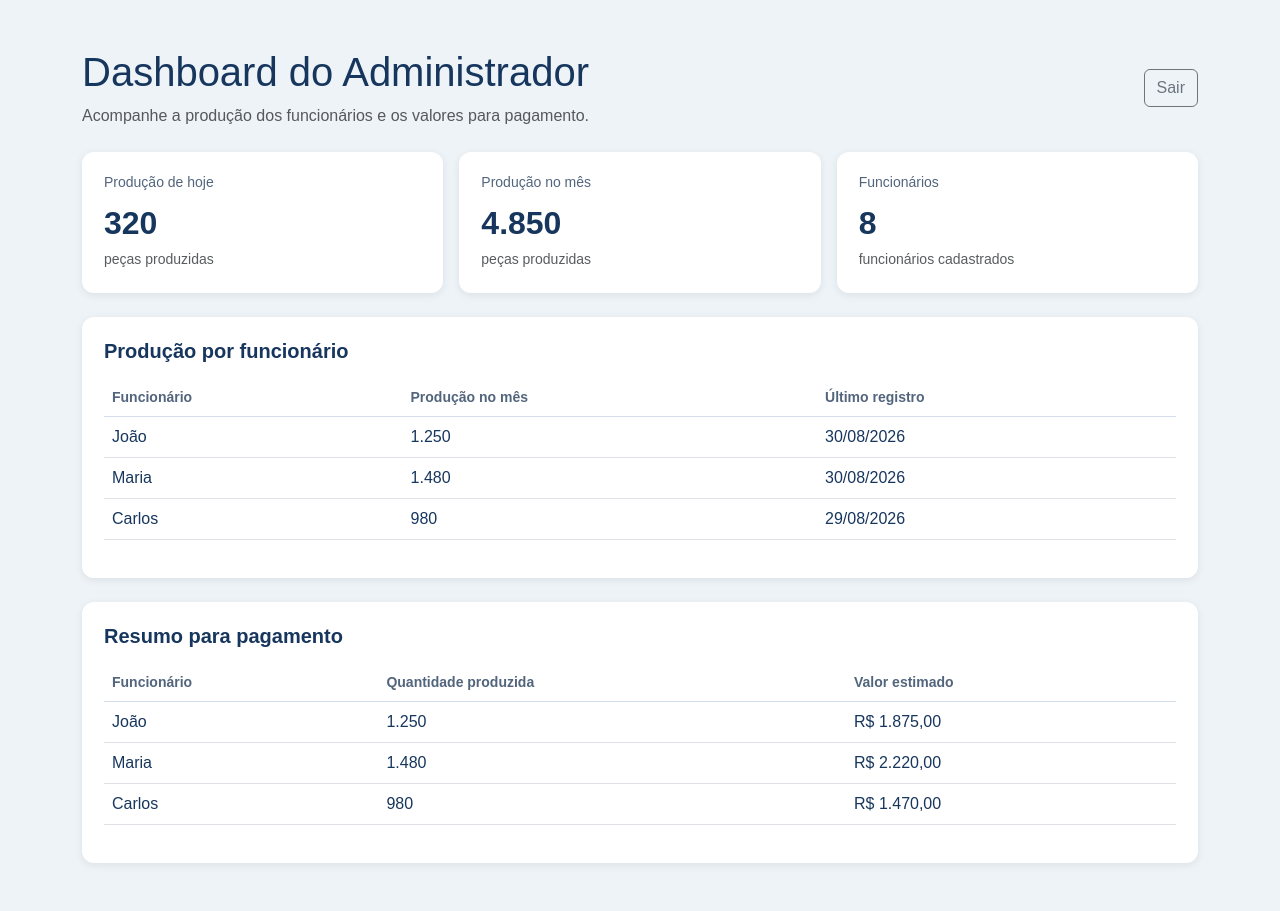
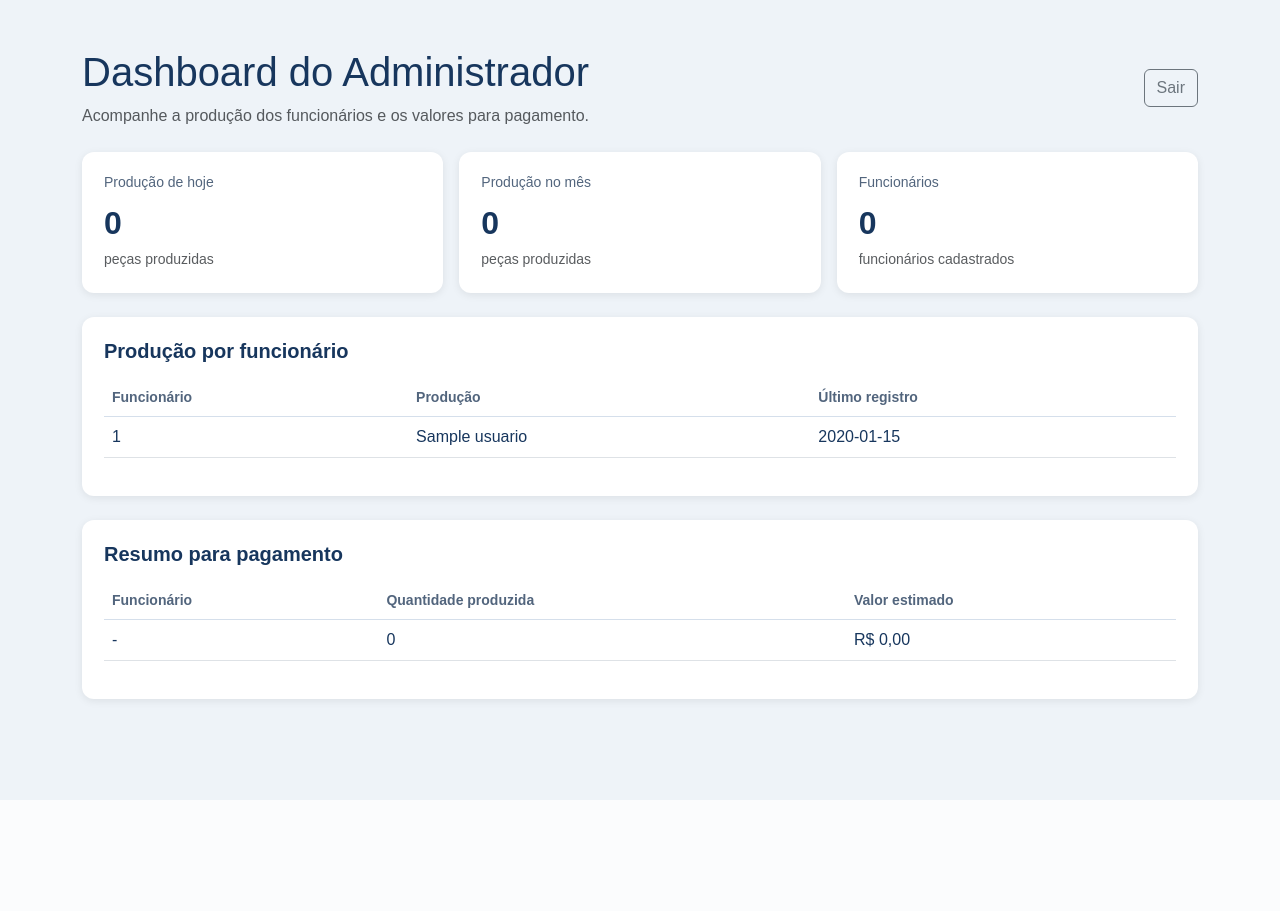
Before and after one commit to grupo7univesp-svg/PI-UNIVESP-02-26, a Flask app: page /dashboard-adm in a window 1280 px wide. After the commit the page ends 800 px from the top, so only its background shows below. Run offline with Flask 3, Linux system fonts and the light colour scheme; a database or web service that is not in the repository returns one stand-in record (values such as "Sample title"); data that the repository does not hold is empty; parts of the project's set-up code (start-up, migrations or seed data) failed here and were passed over; some libraries are stand-ins or nearby versions.

Commit message:
Estruturação de login e dashboard - 30.08 II

```diff
--- a/main.py
+++ b/main.py
@@ -46,7 +46,105 @@ def entrar():
 
 @app.route("/dashboard-adm")
 def dashboard_adm():
-    return render_template("dashboard_adm.html")
+
+    conn = get_connection()
+
+    if conn is None:
+        return "Não foi possível conectar ao banco.", 500
+
+    try:
+        cursor = conn.cursor()
+
+
+        # PRODUÇÃO TOTAL DE HOJE
+
+        cursor.execute(
+            """
+            SELECT COALESCE(SUM(quantidade), 0)
+            FROM producoes
+            WHERE data_producao = CURRENT_DATE
+            """
+        )
+
+        producao_hoje = cursor.fetchone()[0]
+
+
+        # PRODUÇÃO TOTAL DO MÊS
+
+        cursor.execute(
+            """
+            SELECT COALESCE(SUM(quantidade), 0)
+            FROM producoes
+            WHERE DATE_TRUNC('month', data_producao) =
+                  DATE_TRUNC('month', CURRENT_DATE)
+            """
+        )
+
+        producao_mes = cursor.fetchone()[0]
+
+
+        # FUNCIONÁRIOS ATIVOS
+
+        cursor.execute(
+            """
+            SELECT COUNT(*)
+            FROM usuarios
+            WHERE ativo = TRUE
+            """
+        )
+
+        funcionarios_ativos = cursor.fetchone()[0]
+
+
+        # PRODUÇÃO POR FUNCIONÁRIO
+
+        cursor.execute(
+            """
+            SELECT
+                usuarios.nome,
+                COALESCE(SUM(producoes.quantidade), 0),
+                MAX(producoes.data_producao)
+
+            FROM usuarios
+
+            LEFT JOIN producoes
+                ON usuarios.id = producoes.usuario_id
+
+            WHERE usuarios.ativo = TRUE
+
+            GROUP BY
+                usuarios.id,
+                usuarios.nome
+
+            ORDER BY
+                usuarios.nome
+            """
+        )
+
+        producao_funcionarios = cursor.fetchall()
+
+
+        return render_template(
+            "dashboard_adm.html",
+            producao_hoje=producao_hoje,
+            producao_mes=producao_mes,
+            funcionarios_ativos=funcionarios_ativos,
+            producao_funcionarios=producao_funcionarios
+        )
+
+
+    except Exception as erro:
+
+        print("Erro ao carregar Dashboard ADM:")
+        print(repr(erro))
+
+        return "Erro ao carregar Dashboard ADM.", 500
+
+
+    finally:
+
+        cursor.close()
+        conn.close()
 
 @app.route("/inicio")
 def inicio_funcionario():
--- a/templates/dashboard_adm.html
+++ b/templates/dashboard_adm.html
@@ -7,10 +7,8 @@
 
     <title>Dashboard ADM</title>
 
-    <!-- Bootstrap -->
     <link href="https://cdn.jsdelivr.net/npm/bootstrap@5.3.2/dist/css/bootstrap.min.css" rel="stylesheet">
 
-    <!-- CSS personalizado -->
     <link rel="stylesheet" href="{{ url_for('static', filename='css/dashboard_adm.css') }}">
 </head>
 
@@ -23,17 +21,12 @@
         <div class="d-flex justify-content-between align-items-center mb-4">
 
             <div>
-
-                <h1>
-                    Dashboard do Administrador
-                </h1>
+                <h1>Dashboard do Administrador</h1>
 
                 <p class="text-muted mb-0">
                     Acompanhe a produção dos funcionários e os valores para pagamento.
                 </p>
-
             </div>
-
 
             <a href="{{ url_for('login') }}" class="btn btn-outline-secondary">
                 Sair
@@ -47,9 +40,7 @@
         <div class="row g-3">
 
             <div class="col-md-4">
-
                 <div class="card dashboard-card">
-
                     <div class="card-body">
 
                         <h2 class="h6">
@@ -57,7 +48,7 @@
                         </h2>
 
                         <p class="dashboard-number">
-                            320
+                            {{ producao_hoje }}
                         </p>
 
                         <small class="text-muted">
@@ -65,16 +56,12 @@
                         </small>
 
                     </div>
-
                 </div>
-
             </div>
 
 
             <div class="col-md-4">
-
                 <div class="card dashboard-card">
-
                     <div class="card-body">
 
                         <h2 class="h6">
@@ -82,7 +69,7 @@
                         </h2>
 
                         <p class="dashboard-number">
-                            4.850
+                            {{ producao_mes }}
                         </p>
 
                         <small class="text-muted">
@@ -90,16 +77,12 @@
                         </small>
 
                     </div>
-
                 </div>
-
             </div>
 
 
             <div class="col-md-4">
-
                 <div class="card dashboard-card">
-
                     <div class="card-body">
 
                         <h2 class="h6">
@@ -107,7 +90,7 @@
                         </h2>
 
                         <p class="dashboard-number">
-                            8
+                            {{ funcionarios_ativos }}
                         </p>
 
                         <small class="text-muted">
@@ -115,9 +98,7 @@
                         </small>
 
                     </div>
-
                 </div>
-
             </div>
 
         </div>
@@ -138,35 +119,54 @@
                     <table class="table">
 
                         <thead>
-
                             <tr>
                                 <th>Funcionário</th>
-                                <th>Produção no mês</th>
+                                <th>Produção</th>
                                 <th>Último registro</th>
                             </tr>
-
                         </thead>
-
 
                         <tbody>
 
+                            {% for funcionario in producao_funcionarios %}
+
                             <tr>
-                                <td>João</td>
-                                <td>1.250</td>
-                                <td>30/08/2026</td>
+
+                                <td>
+                                    {{ funcionario[0] }}
+                                </td>
+
+                                <td>
+                                    {{ funcionario[1] }}
+                                </td>
+
+                                <td>
+
+                                    {% if funcionario[2] %}
+
+                                    {{ funcionario[2].strftime('%d/%m/%Y') }}
+
+                                    {% else %}
+
+                                    Nenhum registro
+
+                                    {% endif %}
+
+                                </td>
+
                             </tr>
 
+                            {% else %}
+
                             <tr>
-                                <td>Maria</td>
-                                <td>1.480</td>
-                                <td>30/08/2026</td>
+
+                                <td colspan="3">
+                                    Nenhum funcionário encontrado.
+                                </td>
+
                             </tr>
 
-                            <tr>
-                                <td>Carlos</td>
-                                <td>980</td>
-                                <td>29/08/2026</td>
-                            </tr>
+                            {% endfor %}
 
                         </tbody>
 
@@ -194,34 +194,19 @@
                     <table class="table">
 
                         <thead>
-
                             <tr>
                                 <th>Funcionário</th>
                                 <th>Quantidade produzida</th>
                                 <th>Valor estimado</th>
                             </tr>
-
                         </thead>
-
 
                         <tbody>
 
                             <tr>
-                                <td>João</td>
-                                <td>1.250</td>
-                                <td>R$ 1.875,00</td>
-                            </tr>
-
-                            <tr>
-                                <td>Maria</td>
-                                <td>1.480</td>
-                                <td>R$ 2.220,00</td>
-                            </tr>
-
-                            <tr>
-                                <td>Carlos</td>
-                                <td>980</td>
-                                <td>R$ 1.470,00</td>
+                                <td>-</td>
+                                <td>0</td>
+                                <td>R$ 0,00</td>
                             </tr>
 
                         </tbody>
```
